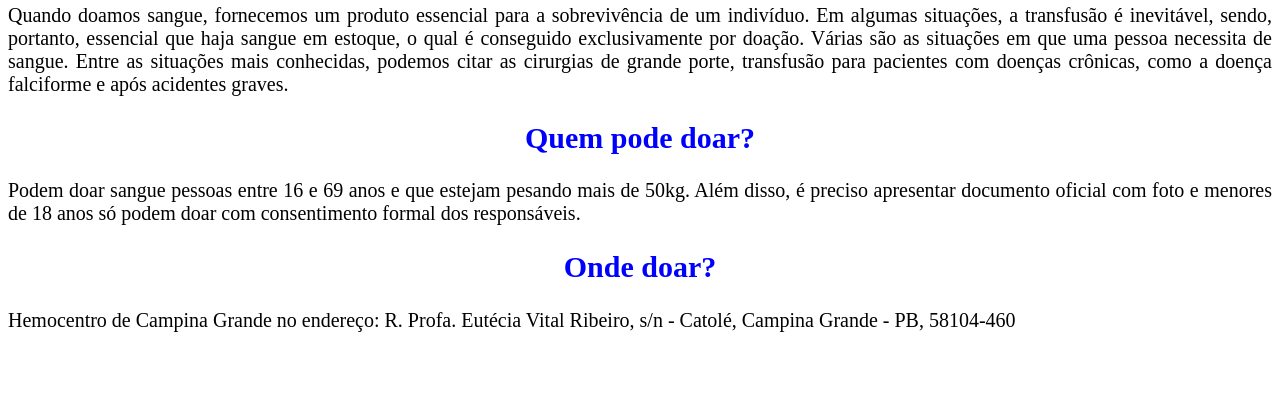
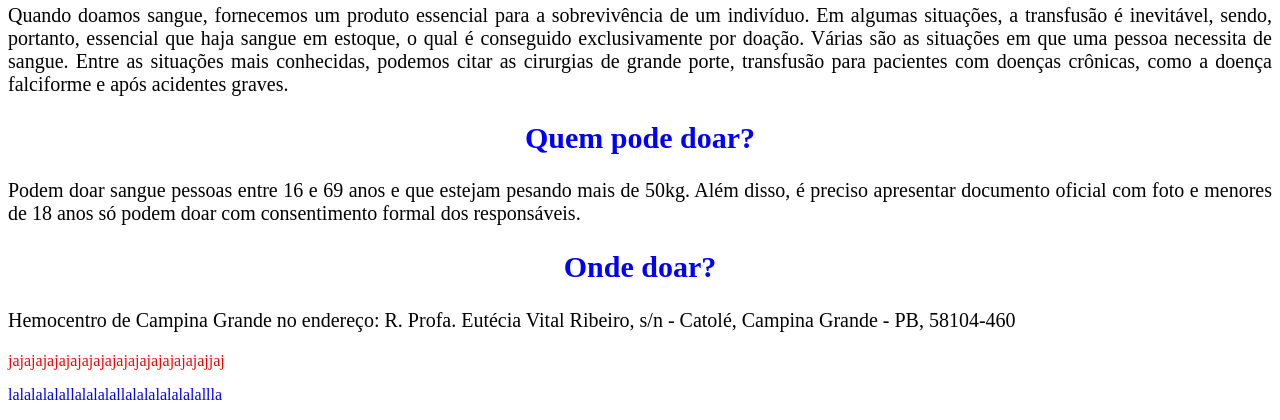
Before and after one commit to Gleyser/HTML-e-CSS, a plain HTML site: page Atividades e Exemplos/exemploAula12-02.html in a window 1280 px wide. Shown: the part 649-1069 px from the top of the page. Before the commit the page ends 1001 px from the top, so only its background shows below. Drawn offline with Linux system fonts and the light colour scheme.

Commit message:
atualizando exemplo em aula

```diff
--- a/Atividades e Exemplos/exemploAula12-02.html
+++ b/Atividades e Exemplos/exemploAula12-02.html
@@ -11,7 +11,10 @@
 
     <!---- Exemplo usando CSS inline -->
     <!---- Como seria usando CSS interno e externo? -->
-    <div style="text-align: center;"><img src="doacao.jpg" width="450" height="350"></div>
+    <div style="text-align: center;">
+        <img src="doacao.jpg" width="450" height="350">
+    </div>
+
     <h1 style="text-align: center;font-size: 30px;color: blue;"> Doação de sangue</h1>
     <h2 style="text-align: center;font-size: 30px;color: blue;"> O que é?</h2>
     <p style="font-size: 20px; text-align: justify;">Doação de sangue é o processo pelo qual um doador voluntário tem seu sangue coletado para armazenamento em um banco de sangue ou hemocentro para um uso subsequente em uma transfusão de sangue. Trata-se de um processo de fundamental importância para
@@ -26,6 +29,13 @@
     <h2 style="text-align: center;font-size: 30px;color: blue;"> Onde doar?</h2>
     <p style="font-size: 20px; text-align: justify;">Hemocentro de Campina Grande no endereço: R. Profa. Eutécia Vital Ribeiro, s/n - Catolé, Campina Grande - PB, 58104-460 </p>
 
+    <div style="color: red;">
+
+        <p>jajajajajajajajajajajajajajajajajajjaj</p>
+
+        <p style="color: blue;">lalalalalallalalalallalalalalalalallla</p>
+    </div>
+
 
 
 </body>
```
Also changed, not shown: Atividades e Exemplos/Turma10/index.html (added).
